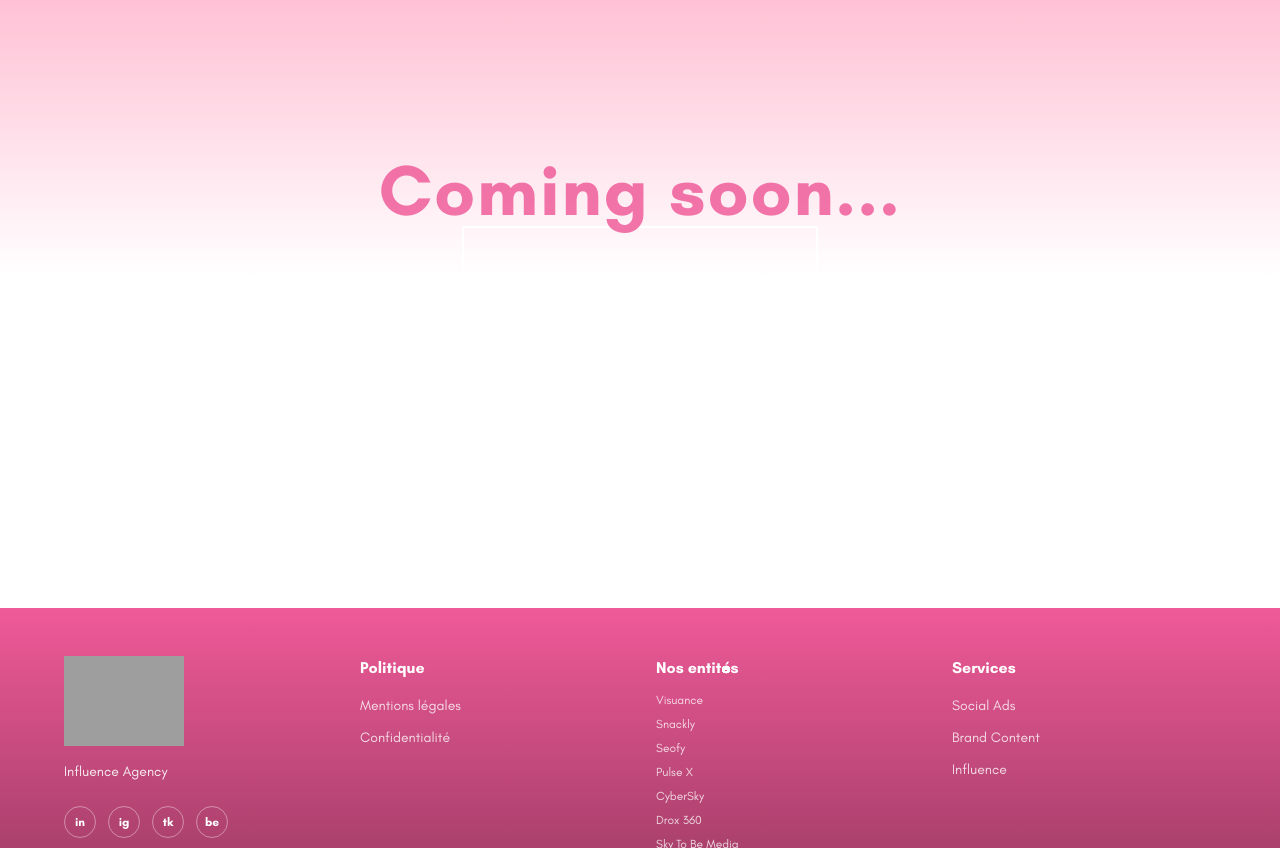
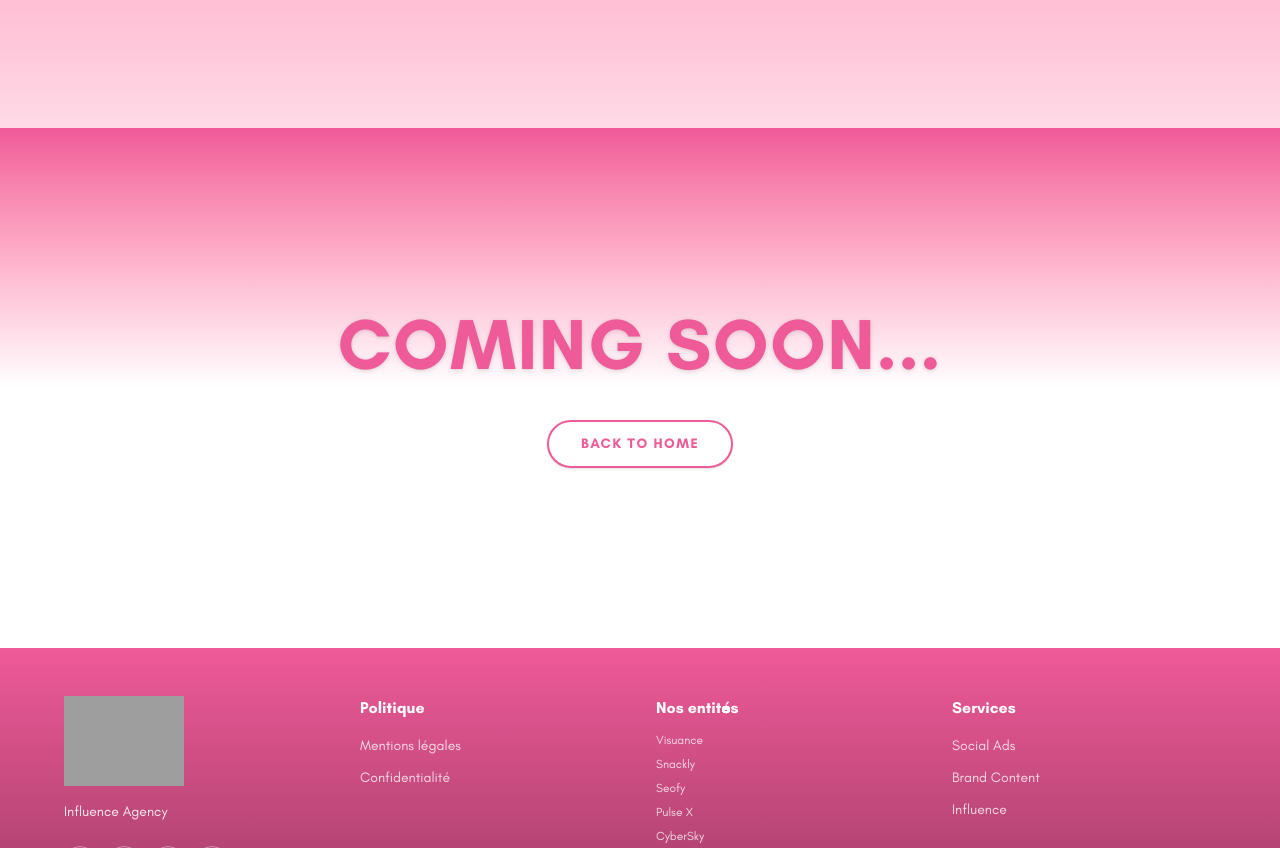
Before and after one commit to 4skygroup/pulse-x-agency, a Next.js app: page /careers in a window 1280 px wide. Shown: the part 420-1268 px from the top of the page. Built offline with nearby package versions, Linux system fonts and the light colour scheme; grey boxes are pictures that could not be loaded.

Commit message:
fix: Home Link Style Fix

```diff
--- a/app/careers/page.tsx
+++ b/app/careers/page.tsx
@@ -2,19 +2,23 @@ import Link from "next/link";
 
 export default function Careers() {
     return (
-        <div className="flex-1 flex flex-col items-center justify-center min-h-[60vh] px-4 text-center">
-            {/* Grand titre "Coming soon..." fidèle à la maquette */}
-            <h1 className="text-4xl sm:text-6xl md:text-7xl font-bold text-pulse-pink tracking-wide animate-pulse">
+        <div className="flex-1 flex flex-col items-center justify-center min-h-[65vh] px-4 text-center bg-linear-to-b from-pulse-pink via-white to-white text-black">
+
+            {/* Grand titre "Coming soon..." */}
+            <h1 className="text-5xl sm:text-7xl font-bold text-pulse-pink tracking-wide uppercase drop-shadow-sm">
                 Coming soon...
             </h1>
-            <Link
-                href="/" // Redirection directe vers la page Home
-                className="border-2 border-white bg-transparent aspect-4/3 sm:aspect-square flex items-center justify-center p-6 cursor-pointer group hover:bg-white/10 transition-all duration-300"
-            >
-                <h3 className="text-2xl sm:text-3xl md:text-4xl font-bold tracking-widest uppercase text-white transition-transform duration-300 group-hover:scale-105">
+
+            {/* Bouton de retour épuré et proportionné */}
+            <div className="mt-10">
+                <Link
+                    href="/"
+                    className="inline-block border-2 border-pulse-pink text-pulse-pink font-bold tracking-widest uppercase text-xs sm:text-sm px-8 py-3 rounded-full hover:bg-pulse-pink hover:text-white transition-all duration-300 shadow-sm"
+                >
                     Back to Home
-                </h3>
-            </Link>
+                </Link>
+            </div>
+
         </div>
     );
 }
```
